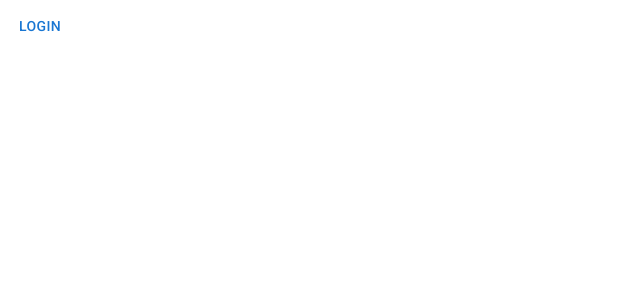
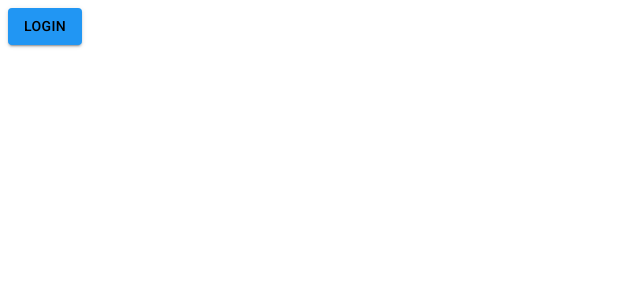
Before and after one commit to Joice-Araujo/telas_api, a React (Create React App) app: page /pagina-inicial in a window 1280 px wide. Shown: the top 300 px of the page, without its empty margins (0-640 px from the left). Built offline with nearby package versions, Linux system fonts and the light colour scheme.

Commit message:
feat: add tema claro e provider

```diff
--- a/src/routes/Routes.tsx
+++ b/src/routes/Routes.tsx
@@ -1,4 +1,4 @@
-import { Button, ButtonBase, IconButton } from "@mui/material";
+import { Button } from "@mui/material";
 import { Routes, Route, Navigate } from "react-router-dom";
 
 
@@ -6,7 +6,7 @@
 
     return(
         <Routes>
-            <Route path="/pagina-inicial" element={<Button>Login</Button>}/>
+            <Route path="/pagina-inicial" element={<Button variant="contained" color="primary">Login</Button>}/>
 
             <Route path="*" element={<Navigate to="/pagina-inicial"/>}/>
 
--- /dev/null
+++ b/src/shered/themes/index.ts
@@ -0,0 +1 @@
+export * from './light';
--- /dev/null
+++ b/src/shered/themes/light.ts
@@ -0,0 +1,29 @@
+import {createTheme} from "@mui/material";
+import { blue, grey } from "@mui/material/colors";
+
+
+export const LightTheme = createTheme({
+    // configuração da paleta de cores
+    palette:{
+        //cor primaria cor do modo claro, ela é usada em botões coisas com mais destaque
+        primary:{
+            main: blue[500],   //a cor mais usada
+            dark: blue[600],     //é a cor primaria um pouco mais escura, tipo pra um hover
+            light: blue[400],
+            contrastText: '#000000',  //faz constraste com a cor primaria
+
+        },
+
+        secondary:{
+            main: grey[800],
+            dark: grey[700],
+            light: blue[500],
+            contrastText: '#ffffff',
+        },
+
+        background:{
+            default: '#D1DaDB',  //usado no fundo do site
+            paper:'#ffffff' ,    //usado dentro de card
+        }
+    }
+});
```
Also changed, not shown: src/App.tsx (+8 -0 lines).
